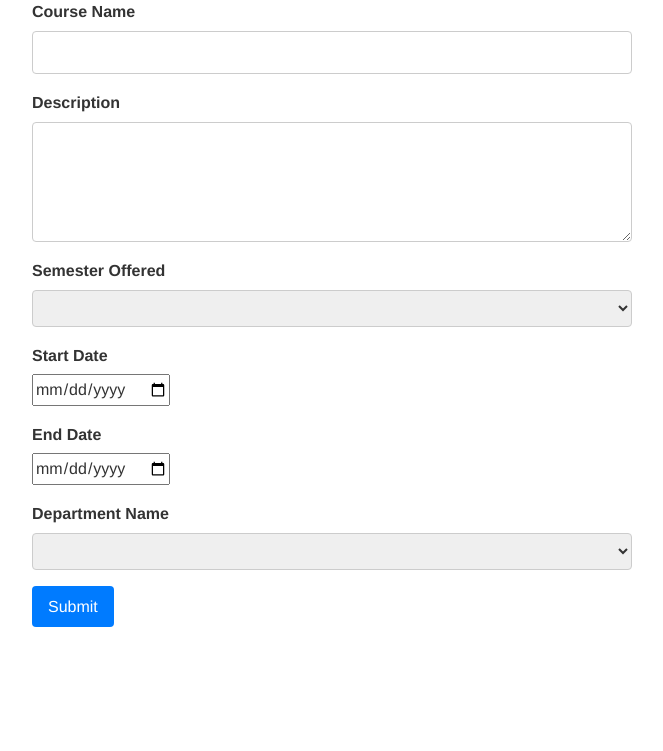
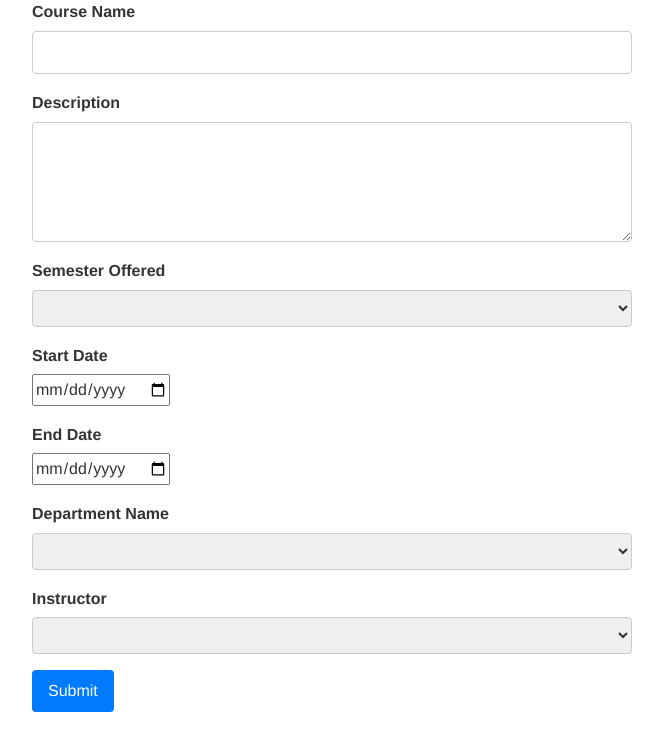
Before and after one commit to Clarkson-Applied-Data-Science/Course-feedback, a Flask app: template templates/courses/add.html in a window 1280 px wide. Shown: the part 160-911 px from the top of the page, without its empty margins (308-971 px from the left). Run offline with Flask 3, Linux system fonts and the light colour scheme; the template is opened without the code that fills it, so the values that code supplies are empty.

Commit message:
Read me changed

```diff
--- a/app.py
+++ b/app.py
@@ -18,6 +18,7 @@ app.config['PERMANENT_SESSION_LIFETIME'] = timedelta(hours=5)
 sess = Session()
 sess.init_app(app)
 
+
 @app.route('/main')
 def main():
     if checkSession() == False:
@@ -30,7 +31,8 @@ def main():
     stats_users = [{row["role"]: row["count"]} for row in users_by_role]
 
     courses_by_dept = c.get_stats_courses_by_department()
-    stats_courses = [{row["departmentName"]: row["count"]} for row in courses_by_dept]
+    stats_courses = [{row["departmentName"]: row["count"]}
+                     for row in courses_by_dept]
 
     pending_feedback = f.get_stats_pending_count()
     new_suggestions_course = c.get_new_course_stats()
@@ -48,6 +50,7 @@ def main():
         "feedback_char_by_course": feedback_char_by_course,
         "avg_courses_per_department": avg_courses_per_department,
     })
+
 
 @app.context_processor
 def inject_user():
@@ -87,6 +90,7 @@ def logout():
         del session['role']
         del session['active']
     return render_template('login.html', title='Login', msg='Welcome back')
+
 
 @app.route('/users/manage', methods=['GET', 'POST'])
 def manage_user():
@@ -139,11 +143,13 @@ def manage_user():
         o.getById(pkval)
         return render_template('users/manage.html', obj=o)
 
+
 @app.route('/courses/manage', methods=['GET', 'POST'])
 def manage_course():
     if checkSession() == False:
         return redirect('/login')
     o = course()
+    u = user()
     action = request.args.get('action')
     suggest = request.args.get('suggest')
     pkval = request.args.get('pkval')
@@ -160,6 +166,7 @@ def manage_course():
         d['departmentName'] = request.form.get('department')
         d['startDate'] = request.form.get('startDate')
         d['endDate'] = request.form.get('endDate')
+        d['instructor'] = request.form.get('instructor')
         if suggest is not None:
             d['isSuggestedBy'] = session['user_id']
 
@@ -175,8 +182,11 @@ def manage_course():
         o.data[0]['courseName'] = request.form.get('courseName')
         o.data[0]['description'] = request.form.get('description')
         o.data[0]['semesterOffered'] = request.form.get('semesterOffered')
-        o.data[0]['startDate'] =  datetime.strptime(request.form.get('startDate'), "%Y-%m-%d").date()
-        o.data[0]['endDate'] =  datetime.strptime(request.form.get('endDate'), "%Y-%m-%d").date()
+        o.data[0]['instructor'] = request.form.get('instructor')
+        o.data[0]['startDate'] = datetime.strptime(
+            request.form.get('startDate'), "%Y-%m-%d").date()
+        o.data[0]['endDate'] = datetime.strptime(
+            request.form.get('endDate'), "%Y-%m-%d").date()
         o.data[0]['departmentName'] = request.form.get('department')
         if o.verify_update():
             o.update()
@@ -189,15 +199,19 @@ def manage_course():
         return render_template('courses/list.html', obj=o)
     if pkval == 'new':
         o.createBlank()
-        o.data[0]['departments'] = ["Data science", 'Computer Science', 'Mathematics', 'Physics', 'Chemistry']
+        o.data[0]['departments'] = ["Data science",
+                                    'Computer Science', 'Mathematics', 'Physics', 'Chemistry']
         o.data[0]['semester'] = o.semester
-
+        u.getByField('role', 'instructor')
+        o.data[0]['instructors'] = u.data
         return render_template('courses/add.html', obj=o)
     else:
         o.getById(pkval)
-        o.data[0]['departments'] = ["Data science", 'Computer Science', 'Mathematics', 'Physics', 'Chemistry']
+        o.data[0]['departments'] = ["Data science",
+                                    'Computer Science', 'Mathematics', 'Physics', 'Chemistry']
         o.data[0]['semester'] = o.semester
         return render_template('courses/manage.html', obj=o)
+
 
 @app.route('/feedbacks/manage', methods=['GET', 'POST'])
 def manage_feedback():
@@ -214,10 +228,10 @@ def manage_feedback():
     if action is not None and action == 'insert':
         d = {}
         d['feedbackText'] = request.form.get('feedbackText')
-        d['dateGiven']    = time.strftime('%Y-%m-%d %H:%M:%S', time.localtime())
-        d['status']       = "pending"
-        d['courseID']     = request.form.get('courseID')
-        d['uuid']  = session['user_id']
+        d['dateGiven'] = time.strftime('%Y-%m-%d %H:%M:%S', time.localtime())
+        d['status'] = "pending"
+        d['courseID'] = request.form.get('courseID')
+        d['uuid'] = session['user_id']
 
         o.set(d)
         if o.verify_new():
@@ -226,17 +240,16 @@ def manage_feedback():
         else:
             c = course()
             c.getAll()
-            o.data[0]['courses'] = {row['courseID']: row['courseName'] for row in c.data}
+            o.data[0]['courses'] = {row['courseID']                                    : row['courseName'] for row in c.data}
             return render_template('feedbacks/add.html', obj=o)
-
 
     if action is not None and action == 'update':
         o.getById(pkval)
         if session['role'] == 'admin':
-            o.data[0]['status']       = "approved"
+            o.data[0]['status'] = "approved"
         else:
             o.data[0]['feedbackText'] = request.form.get('feedbackText')
-            o.data[0]['courseID']     = request.form.get('courseID')
+            o.data[0]['courseID'] = request.form.get('courseID')
 
         if o.verify_update():
             o.update()
@@ -244,7 +257,7 @@ def manage_feedback():
         else:
             c = course()
             c.getAll()
-            o.data[0]['courses'] = {row['courseID']: row['courseName'] for row in c.data}
+            o.data[0]['courses'] = {row['courseID']                                    : row['courseName'] for row in c.data}
             return render_template('feedbacks/manage.html', obj=o)
 
     if pkval is None:
@@ -259,7 +272,7 @@ def manage_feedback():
 
         c = course()
         c.getNotIn('courseID', given_course_ids)
-        o.data[0]['courses'] = {row['courseID']: row['courseName'] for row in c.data}
+        o.data[0]['courses'] = {row['courseID']                                : row['courseName'] for row in c.data}
 
         return render_template('feedbacks/add.html', obj=o)
 
@@ -271,17 +284,20 @@ def manage_feedback():
 
         c = course()
         c.getNotIn('courseID', given_course_ids)
-        o.data[0]['courses'] = {row['courseID']: row['courseName'] for row in c.data}
+        o.data[0]['courses'] = {row['courseID']                                : row['courseName'] for row in c.data}
         return render_template('feedbacks/manage.html', obj=o)
+
 
 @app.route('/session', methods=['GET', 'POST'])
 def session_test():
     print(session)
     return f"{session}"
 
+
 @app.route('/static/<path:path>')
 def send_static(path):
     return send_from_directory('static', path)
+
 
 def checkSession():
     if 'active' in session.keys():
@@ -296,6 +312,7 @@ def checkSession():
     else:
         return False
 
+
 @app.route('/courses/list_courses')
 def list_courses():
     if checkSession() == False:
@@ -306,24 +323,29 @@ def list_courses():
         o.getAll()
         return render_template('courses/list.html', obj=o)
 
+
 @app.route('/courses/suggest_course')
 def suggest_courses():
     if checkSession() == False:
         return redirect('/login')
-    o= course()
+    o = course()
     o.createBlank()
     o.data[0]['semester'] = o.semester
     o.data[0]['departments'] = o.departments
     return render_template('courses/suggest_course.html', obj=o)
+
 
 @app.route('/feedbacks/list_feedback')
 def list_feedback():
     if checkSession() == False:
         return redirect('/login')
     o = feedback()
+    c = course()
     if session['role'] == 'admin':
-        o.getByField('status','pending')
-
+        o.getByField('status', 'pending')
+    if session['role'] == 'instructor':
+        o.get_with_course_and_instructor(session['user_id'])
+        return render_template('feedbacks/list.html', obj=o)
     feedbackID = request.args.get('feedbackID')
     if feedbackID is None and session['role'] != 'admin':
         o.getByField('uuid', session['user_id'])
--- a/templates/base.html
+++ b/templates/base.html
@@ -41,6 +41,10 @@
 
         <a href="/feedbacks/list_feedback">My Feedback</a>
           {% endif %}
+          {% if session.get("role") == 'instructor' %}
+          <a href="/feedbacks/list_feedback">My Feedback</a>
+            {% endif %}
+
         {% if session.get("role") == 'admin'%}
           <a href="/feedbacks/list_feedback">Approve Feedback</a>
            {% endif %}
--- a/templates/courses/add.html
+++ b/templates/courses/add.html
@@ -74,6 +74,19 @@
       {% endfor %}
     </select>
   </div>
+<div class="form-group">
+  <label for="instructor">Instructor</label>
+  <select id="instructor" name="instructor">
+
+    {% for instructor in obj.data[0].instructors %}
+      {% if obj.data[0].instructor == instructor.uuid %}
+        <option value="{{ instructor.uuid }}" selected="selected">{{ instructor.name }}</option>
+      {% else %}
+        <option value="{{ instructor.uuid }}">{{ instructor.name }}</option>
+      {% endif %}
+    {% endfor %}
+  </select>
+</div>
 
   <div class="form-group">
     <input type="submit" value="Submit" />
```
Also changed, not shown: models/feedback.py (+39 -3 lines), templates/feedbacks/list.html (+6 -7 lines), README.md, scheme.png (added).
